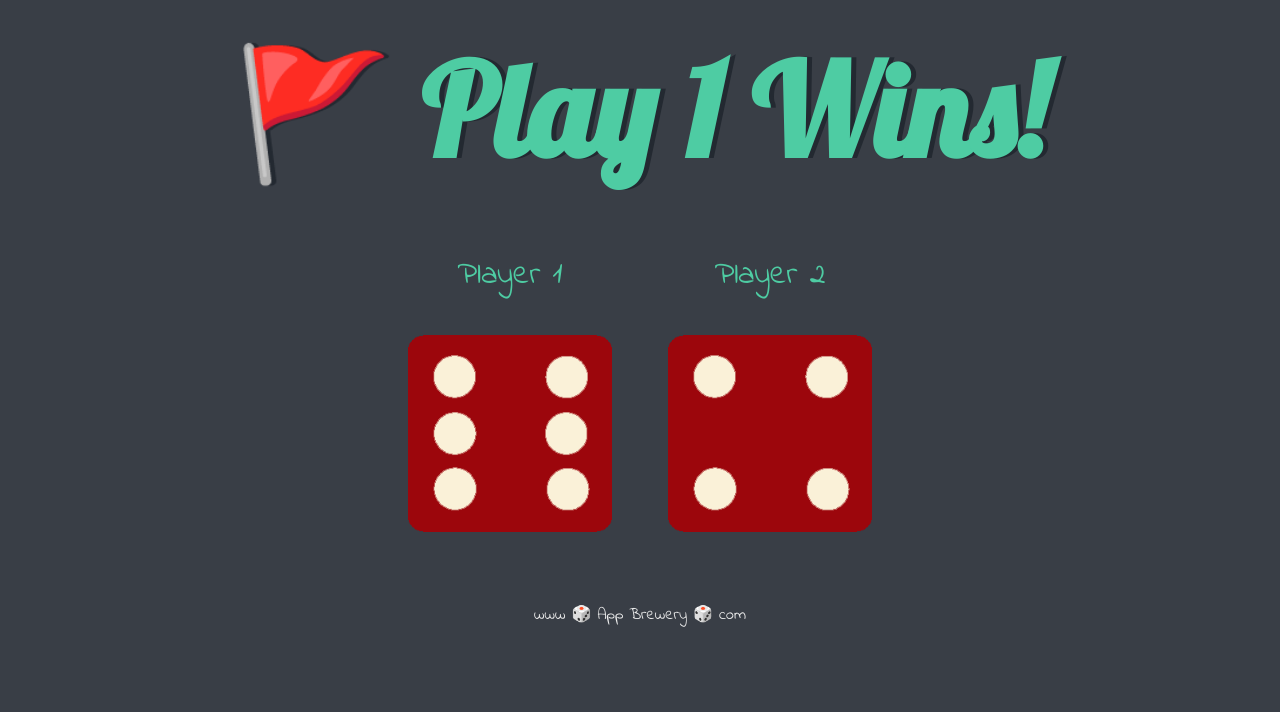
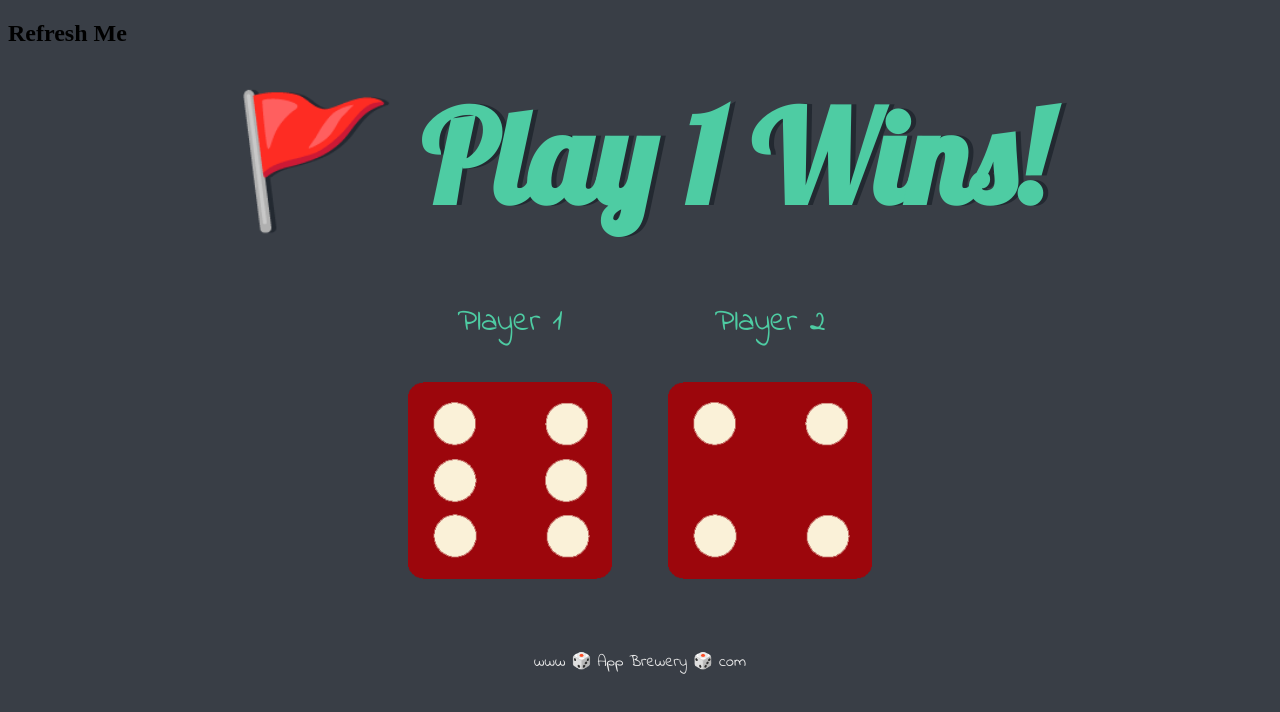
Before and after one commit to piyushpandit21/dice_game, a plain HTML site: page index.html in a window 1280 px wide. Drawn offline with Linux system fonts and the light colour scheme.

Commit message:
index.html

```diff
--- a/index.html
+++ b/index.html
@@ -2,13 +2,13 @@
 <html lang="en" dir="ltr">
   <head>
     <meta charset="utf-8">
-    <title>Dicee</title>
+    <title>Refresh for Roll</title>
     <link rel="stylesheet" href="styles.css">
     <link href="https://fonts.googleapis.com/css?family=Indie+Flower|Lobster" rel="stylesheet">
 
   </head>
   <body>
-
+<h2>Refresh Me</h2>
     <div class="container">
       <h1>Refresh Me</h1>
 
```
